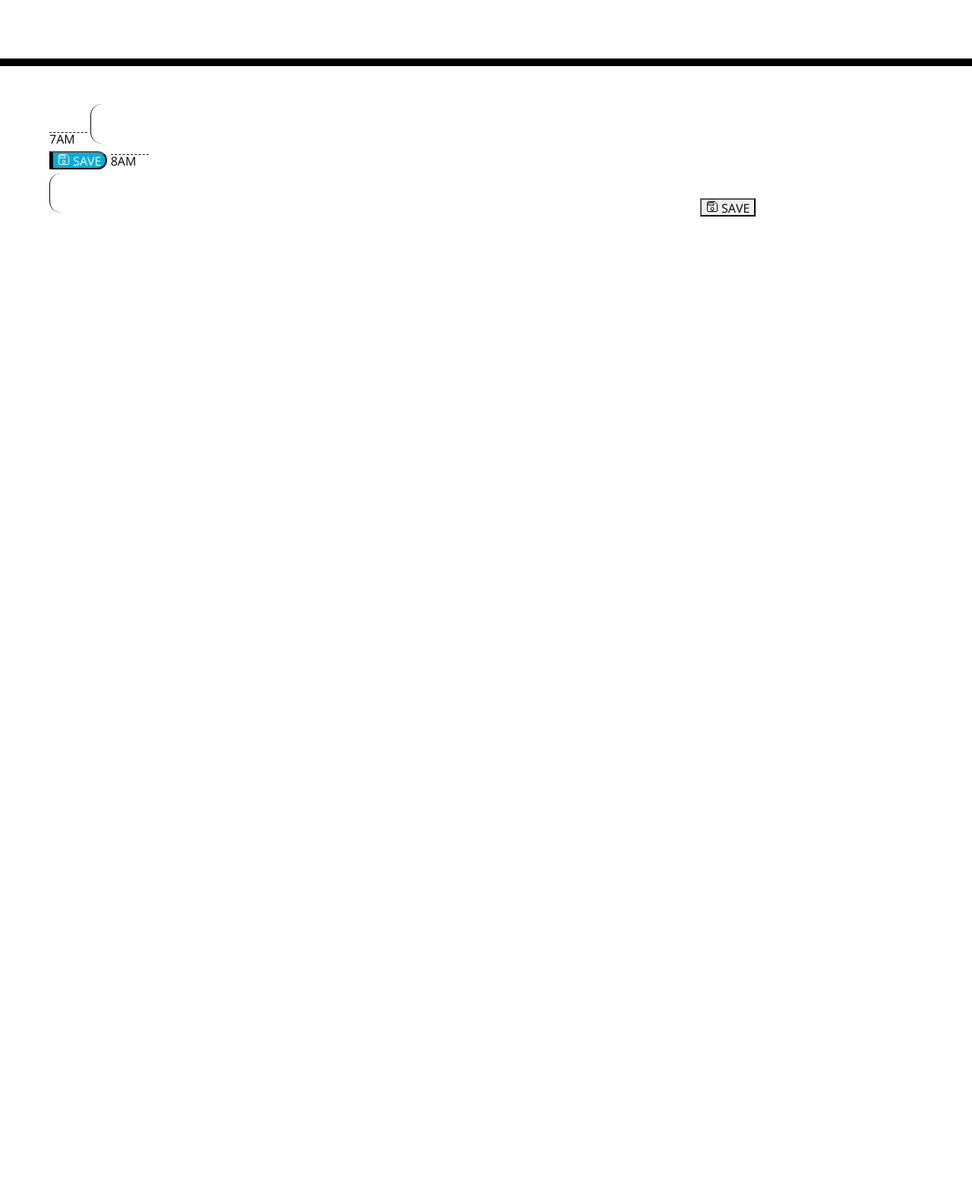
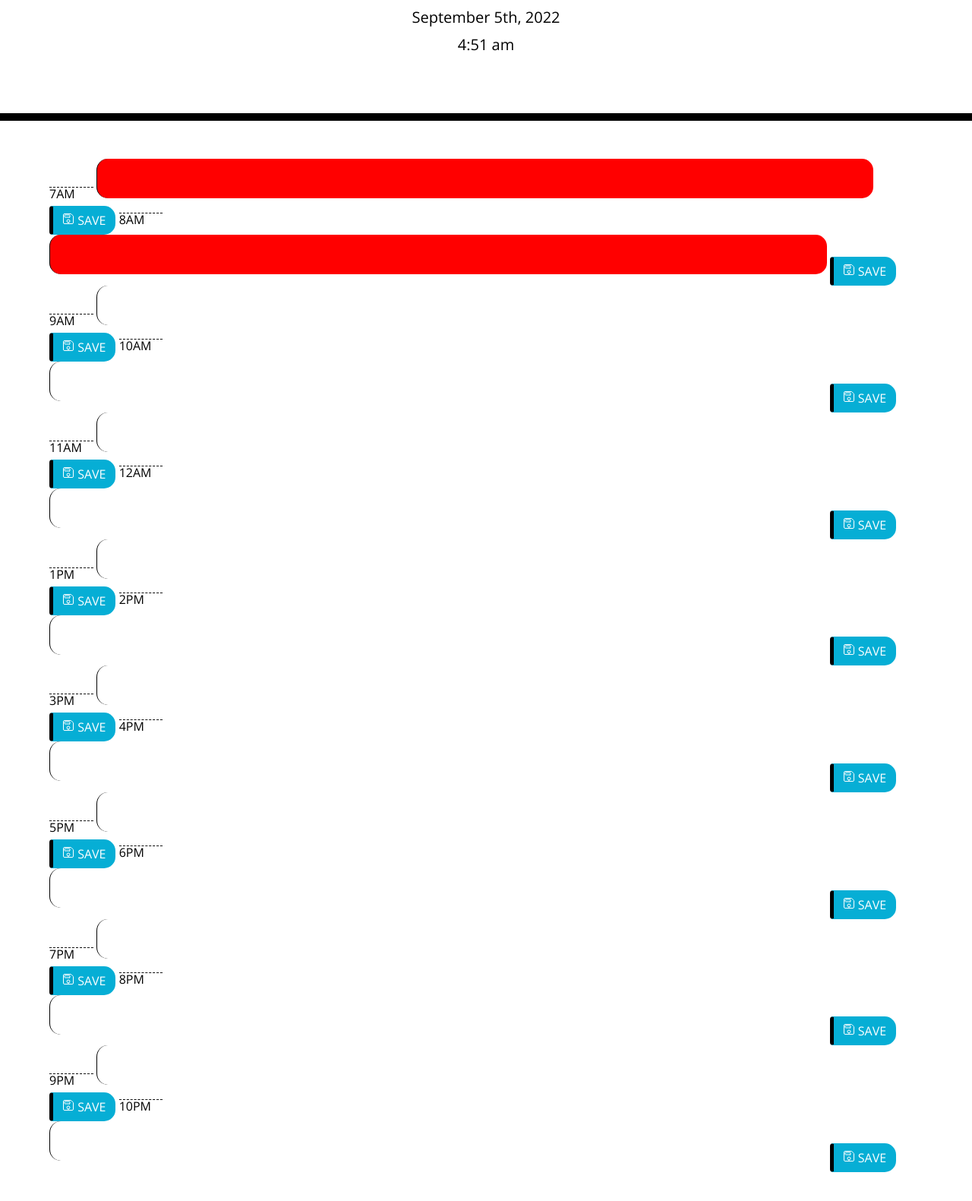
Before and after one commit to rangelf09/Plan-Plan-Ahead, a plain HTML site: page index.html in a window 1280 px wide. Shown: the part 181-1762 px from the top of the page at 76% size. Before the commit the page ends 800 px from the top, so only its background shows below. Drawn offline with nearby package versions, Linux system fonts and the light colour scheme.

Commit message:
added jquery and iteration for moment and css change

```diff
--- a/assets/css/style.css
+++ b/assets/css/style.css
@@ -72,7 +72,7 @@ textarea {
   color: white;
 }
 
-#saveBtn {
+.btn {
   border-left: 5px solid black;
   border-top-right-radius: 15px;
   border-bottom-right-radius: 15px;
@@ -80,7 +80,7 @@ textarea {
   color: white;
 }
 
-.saveBtn i:hover {
+.btn i:hover {
   font-size: 20px;
   transition: all 0.3s ease-in-out;
 }
--- a/assets/script/script.js
+++ b/assets/script/script.js
@@ -1,42 +1,90 @@
-var sevenAM = document.getElementById("seven");
-var saveDocument = document.getElementById("saveBtn");
+var today = moment();
+$("#currentDay").text(today.format("MMMM Do, YYYY"));
+var CurrentTime = $("#currentTime").text(today.format("h:mm a"));
+var actualTime = today.hour()
+// console.log(actualTime);
+
+// Start of 7am clock
+var sevenAM = $("#seven");
+var saveDocument = $("#saveBtn1");
 var sevenTime = "Seven AM:";
-var seven = sevenAM.value;
+var seven = sevenAM.val();
+// var myTime = today.format("h:mm:ss a");
 
-sevenAM.innerHTML = localStorage.getItem(sevenTime);
+sevenAM.text(localStorage.getItem(sevenTime));
 
-saveDocument.addEventListener("click", function (event) {
-  event.preventDefault(event);
+$(saveDocument).click(function (e) {
+  e.preventDefault(e);
   const sevenTime = "Seven AM:";
-  const seven = sevenAM.value;
+  const seven = sevenAM.val();
 
-  // console.log(time);
-  // console.log(reminder);
 
+  // console.log(sevenTime, seven);
   localStorage.setItem(sevenTime, seven);
-  location.reload();
-  sevenAM.innerHTML = localStorage.getItem(sevenTime);
+  sevenAM.text(localStorage.getItem(sevenTime));
 });
 
-// Start of 8AM
-var eightAM = document.getElementById("eight");
-var saveDocument2 = document.getElementById("saveBtn2");
-var eightTime = "Eigth AM:";
-var eight = eightAM.value;
+function itsSevenAm() {
+  if (actualTime === 7) {
+    sevenAM.css("background", "limegreen");
+  } else {
+    sevenAM.css("background", "red");
+  }
+};
+itsSevenAm();
 
-eightAM.innerText = localStorage.getItem(eightTime);
+// Start of 8am clock
+var eightAM = $("#eight");
+var saveDocument2 = $("#saveBtn3");
+var eightTime = "Eight AM:";
+var eight = eightAM.val();
+// var myTime = today.format("h:mm:ss a");
 
-saveDocument2.addEventListener("click", function (event) {
-  event.preventDefault(event);
-  var eightTime = "Eight AM:";
-  var eight = eightAM.value;
+eightAM.text(localStorage.getItem(eightTime));
 
-  // console.log(eightTime);
-  // console.log(eight);
+$(saveDocument2).click(function (e) {
+  e.preventDefault(e);
+  const eightTime = "Eight AM:";
+  const eight = eightAM.val();
+
 
   localStorage.setItem(eightTime, eight);
-  // location.reload();
+  eightAM.text(localStorage.getItem(eightTime));
+});
 
-  eightAM.innerHTML = localStorage.getItem(eightTime);
-  console.log(localStorage.getItem(eightTime));
+function itsEightAm() {
+  if (actualTime === 8) {
+    eightAM.css("background", "limegreen");
+  } else {
+    eightAM.css("background", "red");
+  }
+};
+itsEightAm();
+
+// Start of 9am clock
+var eightAM = $("#eight");
+var saveDocument2 = $("#saveBtn3");
+var eightTime = "Eight AM:";
+var eight = eightAM.val();
+// var myTime = today.format("h:mm:ss a");
+
+eightAM.text(localStorage.getItem(eightTime));
+
+$(saveDocument2).click(function (e) {
+  e.preventDefault(e);
+  const eightTime = "Eight AM:";
+  const eight = eightAM.val();
+
+
+  localStorage.setItem(eightTime, eight);
+  eightAM.text(localStorage.getItem(eightTime));
 });
+
+function itsEightAm() {
+  if (actualTime === 8) {
+    eightAM.css("background", "limegreen");
+  } else {
+    eightAM.css("background", "red");
+  }
+};
+itsEightAm();
--- a/index.html
+++ b/index.html
@@ -29,105 +29,106 @@
       <h1 class="display-3">Work Day Scheduler</h1>
       <p class="lead">A simple calendar app for scheduling your work day</p>
       <p id="currentDay" class="lead"></p>
+      <p id="currentTime" class="lead"></p>
     </header>
     <div class="container">
       <!-- Timeblocks go here -->
       <form class="time-slots" action="">
        <label class="hour" for="hour">7AM</label>
        <textarea name="agenda" id="seven" cols="30" row="10"></textarea>
-       <button id="saveBtn">
+       <button class="btn" id="saveBtn1">
         <ion-icon name="save-outline"></ion-icon>
        SAVE</button>
 
        <label class="hour" for="hour">8AM</label>
        <textarea name="" id="eight" cols="30" row="10"></textarea>
-       <button id="saveBtn2">
+       <button class="btn" id="saveBtn2">
         <ion-icon name="save-outline"></ion-icon>
        SAVE</button>
 
-       <!-- <label class="hour" for="hour">9AM</label>
-       <textarea name="" id="time-block" cols="30" row="10"></textarea>
-       <button class="saveBtn">
+       <label class="hour" for="hour">9AM</label>
+       <textarea name="" id="nine" cols="30" row="10"></textarea>
+       <button class="btn" id="saveBtn3">
         <ion-icon name="save-outline"></ion-icon>
-       </button>
+        SAVE</button>
 
        <label class="hour" for="hour">10AM</label>
-       <textarea name="" id="time-block" cols="30" row="10"></textarea>
-       <button class="saveBtn">
+       <textarea name="" id="ten" cols="30" row="10"></textarea>
+       <button class="btn" id="saveBtn">
         <ion-icon name="save-outline"></ion-icon>
-       </button>
+        SAVE</button>
 
        <label class="hour" for="hour">11AM</label>
-       <textarea name="" id="time-block" cols="30" row="10"></textarea>
-       <button class="saveBtn">
+       <textarea name="" id="eleven" cols="30" row="10"></textarea>
+       <button class="btn" id="saveBtn">
         <ion-icon name="save-outline"></ion-icon>
-       </button>
+        SAVE</button>
 
        <label class="hour" for="hour">12AM</label>
-       <textarea name="" id="time-block" cols="30" row="10"></textarea>
-       <button class="saveBtn">
+       <textarea name="" id="twelve" cols="30" row="10"></textarea>
+       <button class="btn" id="saveBtn">
         <ion-icon name="save-outline"></ion-icon>
-       </button>
+        SAVE</button>
 
        <label class="hour" for="hour">1PM</label>
-       <textarea name="" id="time-block" cols="30" row="10"></textarea>
-       <button class="saveBtn">
+       <textarea name="" id="thirteen" cols="30" row="10"></textarea>
+       <button class="btn" id="saveBtn">
         <ion-icon name="save-outline"></ion-icon>
-       </button>
+        SAVE</button>
 
        <label class="hour" for="hour">2PM</label>
-       <textarea name="" id="time-block" cols="30" row="10"></textarea>
-       <button class="saveBtn">
+       <textarea name="" id="fourteen" cols="30" row="10"></textarea>
+       <button class="btn" id="saveBtn">
         <ion-icon name="save-outline"></ion-icon>
-       </button>
+        SAVE</button>
 
        <label class="hour" for="hour">3PM</label>
-       <textarea name="" id="time-block" cols="30" row="10"></textarea>
-       <button class="saveBtn">
+       <textarea name="" id="fifteen" cols="30" row="10"></textarea>
+       <button class="btn" id="saveBtn">
         <ion-icon name="save-outline"></ion-icon>
-       </button>
+        SAVE</button>
 
        <label class="hour" for="hour">4PM</label>
-       <textarea name="" id="time-block" cols="30" row="10"></textarea>
-       <button class="saveBtn">
+       <textarea name="" id="sixteen" cols="30" row="10"></textarea>
+       <button class="btn" id="saveBtn">
         <ion-icon name="save-outline"></ion-icon>
-       </button>
+        SAVE</button>
 
        <label class="hour" for="hour">5PM</label>
-       <textarea name="" id="time-block" cols="30" row="10"></textarea>
-       <button class="saveBtn">
+       <textarea name="" id="seventeen" cols="30" row="10"></textarea>
+       <button class="btn" id="saveBtn">
         <ion-icon name="save-outline"></ion-icon>
-       </button>
+        SAVE</button>
 
        <label class="hour" for="hour">6PM</label>
-       <textarea name="" id="time-block" cols="30" row="10"></textarea>
-       <button class="saveBtn">
+       <textarea name="" id="eighteen" cols="30" row="10"></textarea>
+       <button class="btn" id="saveBtn">
         <ion-icon name="save-outline"></ion-icon>
-       </button>
+        SAVE</button>
 
        <label class="hour" for="hour">7PM</label>
-       <textarea name="" id="time-block" cols="30" row="10"></textarea>
-       <button class="saveBtn">
+       <textarea name="" id="nineteen" cols="30" row="10"></textarea>
+       <button class="btn" id="saveBtn">
         <ion-icon name="save-outline"></ion-icon>
-       </button>
+        SAVE</button>
 
        <label class="hour" for="hour">8PM</label>
-       <textarea name="" id="time-block" cols="30" row="10"></textarea>
-       <button class="saveBtn">
+       <textarea name="" id="twenty" cols="30" row="10"></textarea>
+       <button class="btn" id="saveBtn">
         <ion-icon name="save-outline"></ion-icon>
-       </button>
+        SAVE</button>
 
        <label class="hour" for="hour">9PM</label>
-       <textarea name="" id="time-block" cols="30" row="10"></textarea>
-       <button class="saveBtn">
+       <textarea name="" id="twentyone" cols="30" row="10"></textarea>
+       <button class="btn" id="saveBtn">
         <ion-icon name="save-outline"></ion-icon>
-       </button>
+        SAVE</button>
 
        <label class="hour" for="hour">10PM</label>
-       <textarea name="" id="time-block" cols="30" row="10"></textarea>
-       <button class="saveBtn">
+       <textarea name="" id="twentytwo" cols="30" row="10"></textarea>
+       <button class="btn" id="saveBtn">
          <ion-icon name="save-outline"></ion-icon>
-       </button> -->
+         SAVE</button>
 
     </form>
     </div>
```
Also changed, not shown: 2 other files.
